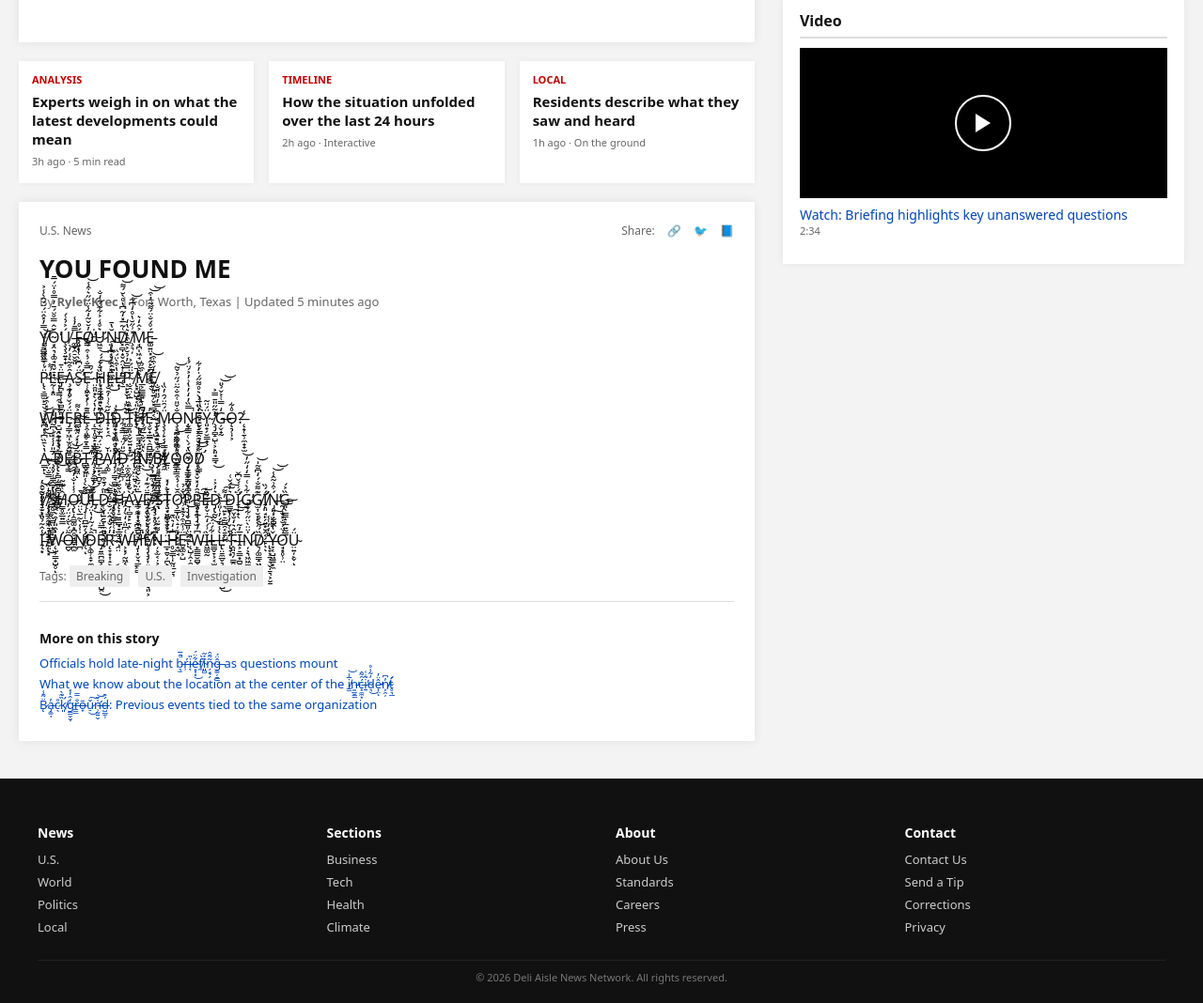
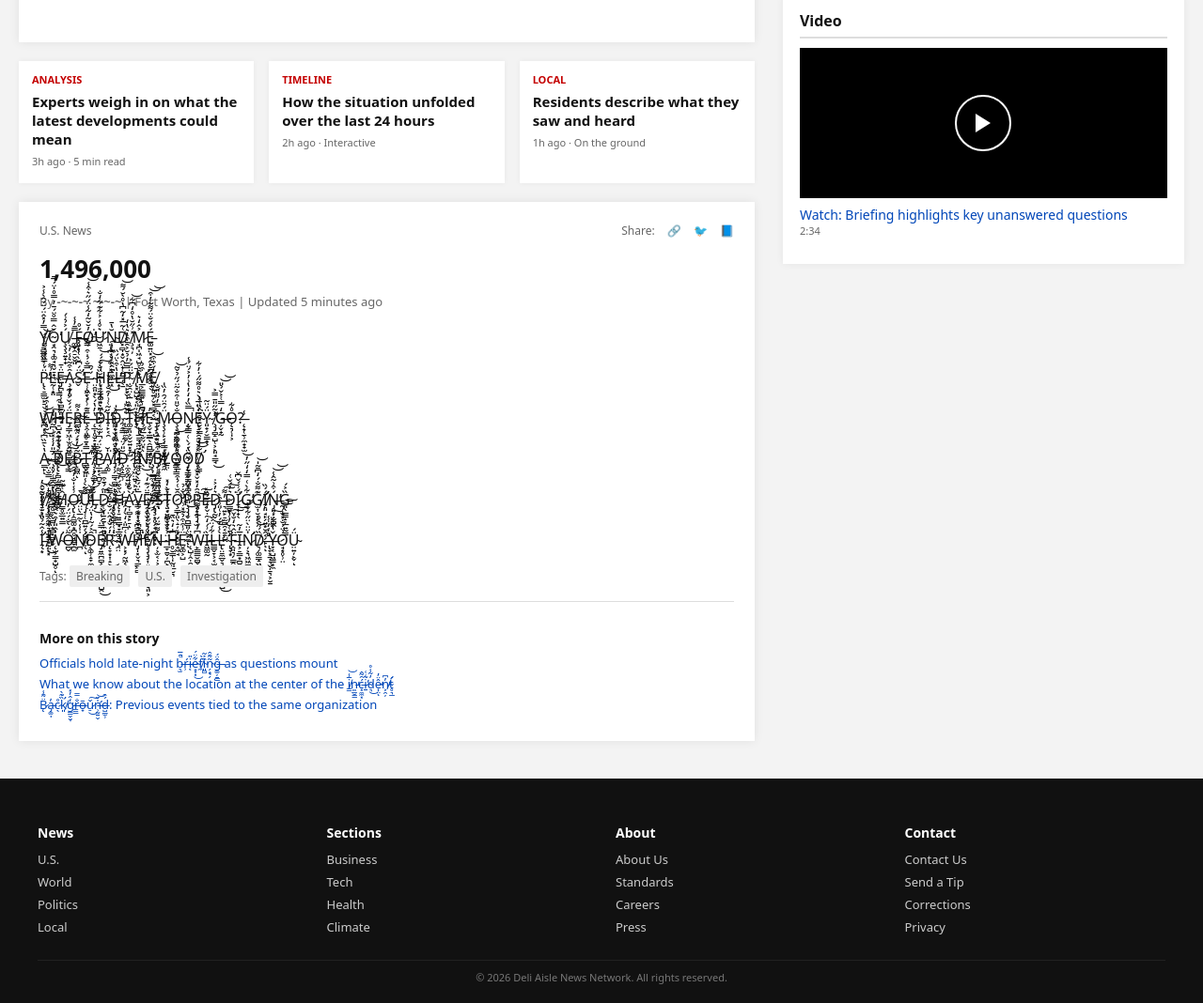
Before and after one commit to NotAnIronman/ARG, a Jekyll site: the page built from pages/010197.html, in a window 1280 px wide. Shown: the part 714-1782 px from the top of the page at 94% size. Built offline with Jekyll 4.4.1, drawn with Linux system fonts in a browser that asks for light colours.

Commit message:
Update 010197.html

```diff
--- a/pages/010197.html
+++ b/pages/010197.html
@@ -58,9 +58,9 @@ show_banner: true
                 </div>
             </div>
 
-            <h1>YOU FOUND ME</h1>
+            <h1>1,496,000</h1>
             <div class="byline">
-                By <strong>Rylet Krec</strong> | Fort Worth, Texas | Updated 5 minutes ago
+                By <strong>-~-~-~ ~-~-~</strong> | Fort Worth, Texas | Updated 5 minutes ago
             </div>
 
             <p>
```
